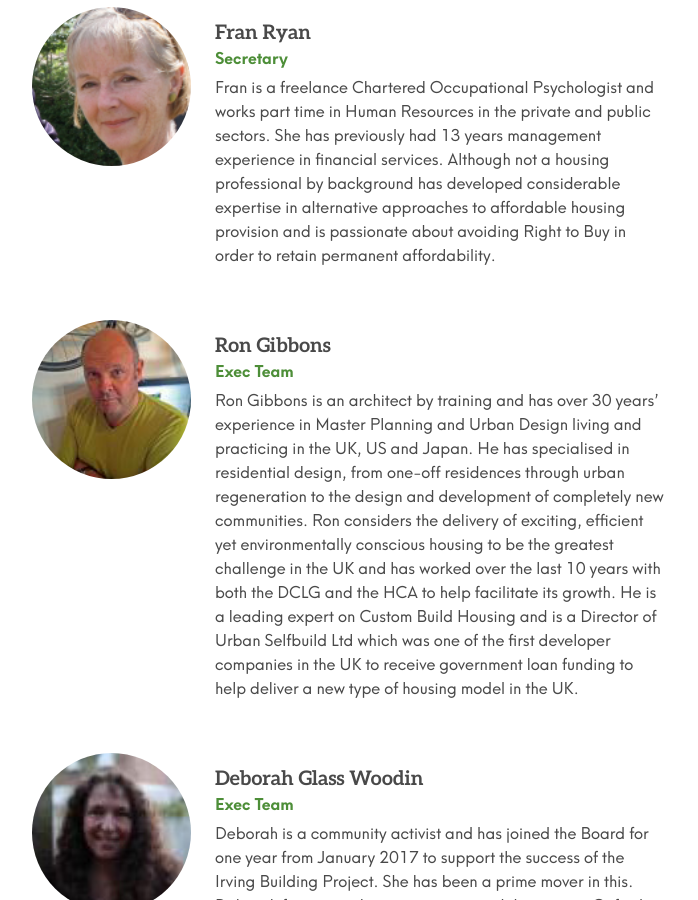
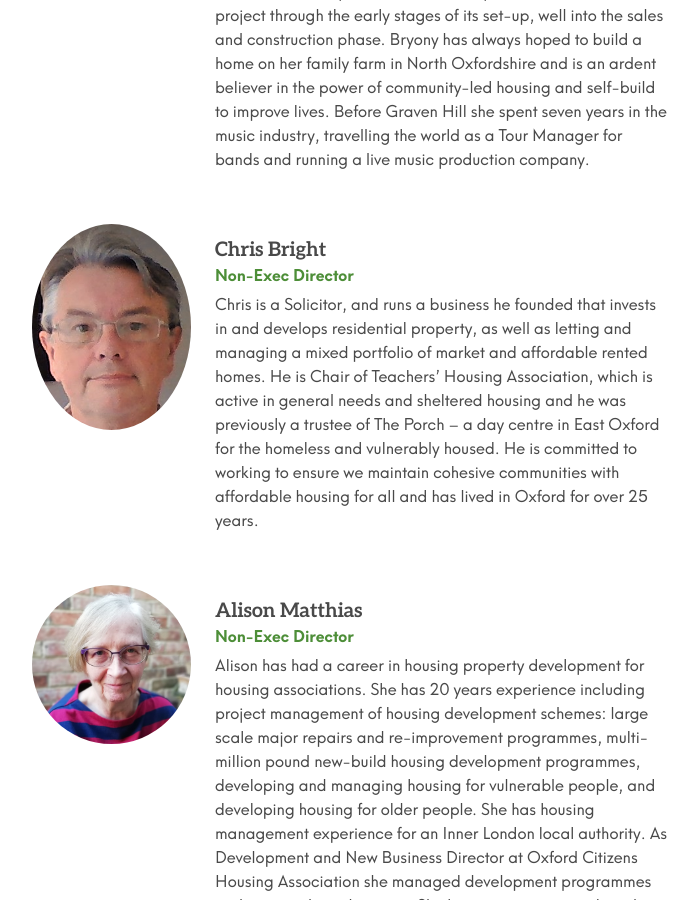
Before and after one commit to johnpuddephatt/oclt, a Jekyll site: the page built from _pages/about.md, in a window 1280 px wide and 900 px high, scrolled down 3090 px. Shown: the whole window, without its empty margins (308-1006 px from the left). Built offline with Jekyll 4.4.1, drawn with Linux system fonts in a browser that asks for light colours; some of the changed text lies outside the part shown.

Commit message:
Update from Forestry.io Charlie Fisher updated _data/people.yml

```diff
--- a/_data/people.yml
+++ b/_data/people.yml
@@ -1,25 +1,5 @@
 ---
 people:
-- name: Alison Matthias
-  role: Non-Exec Director
-  image: "/uploads/Alison Matthias SQUARE.jpg"
-  description: |-
-    Alison has had a career in housing property development for housing associations. She has 20 years experience including project management of housing development schemes: large scale major repairs and re-improvement programmes, multi-million pound new-build housing development programmes, developing and managing housing for vulnerable people, and developing housing for older people. She has housing management experience for an Inner London local authority. As Development and New Business Director at Oxford Citizens Housing Association she managed development programmes and procured new business. She has project managed stock transfer of a local authority estate to a Registered Provider.
-
-    Alison also has twelve years experience in Housing Policy and Strategy at Homes England, managing policy on environmental sustainability and existing homes. She completed a secondment as an Area Manager at HE, managing funding contracts with Registered Providers.
-- name: Bryony Harrington
-  role: Non-Exec Director
-  image: "/uploads/Bryony Harrington headshot BH 2019.jpg"
-  description: Bryony Harrington is the Manager of the Right to Build Task Force,
-    a government-supported body dedicated to helping local authorities, landowners
-    and community groups to scale up opportunities for owner-commissioned homes. Bryony
-    joined the Task Force from Graven Hill, the UK’s largest Custom and Self-Build
-    development where she helped coordinate the project through the early stages of
-    its set-up, well into the sales and construction phase. Bryony has always hoped
-    to build a home on her family farm in North Oxfordshire and is an ardent believer
-    in the power of community-led housing and self-build to improve lives. Before
-    Graven Hill she spent seven years in the music industry, travelling the world
-    as a Tour Manager for bands and running a live music production company.
 - name: John Bloxsom
   role: Development Manager
   description: John Bloxsom is a housing professional with wide ranging experience
@@ -75,6 +55,44 @@
     Build Housing and is a Director of Urban Selfbuild Ltd which was one of the first
     developer companies in the UK to receive government loan funding to help deliver
     a new type of housing model in the UK.
+- name: Bryony Harrington
+  role: Non-Exec Director
+  image: "/uploads/Bryony Harrington headshot BH 2019.jpg"
+  description: Bryony Harrington is the Manager of the Right to Build Task Force,
+    a government-supported body dedicated to helping local authorities, landowners
+    and community groups to scale up opportunities for owner-commissioned homes. Bryony
+    joined the Task Force from Graven Hill, the UK’s largest Custom and Self-Build
+    development where she helped coordinate the project through the early stages of
+    its set-up, well into the sales and construction phase. Bryony has always hoped
+    to build a home on her family farm in North Oxfordshire and is an ardent believer
+    in the power of community-led housing and self-build to improve lives. Before
+    Graven Hill she spent seven years in the music industry, travelling the world
+    as a Tour Manager for bands and running a live music production company.
+- name: Chris Bright
+  role: Non-Exec Director
+  image: "/uploads/Chris Bright photo.PNG"
+  description: Chris is a Solicitor, and runs a business he founded that invests in
+    and develops residential property, as well as letting and managing a mixed portfolio
+    of market and affordable rented homes. He is Chair of Teachers’ Housing Association,
+    which is active in general needs and sheltered housing and he was previously a
+    trustee of The Porch – a day centre in East Oxford for the homeless and vulnerably
+    housed. He is committed to working to ensure we maintain cohesive communities
+    with affordable housing for all and has lived in Oxford for over 25 years.
+- name: Alison Matthias
+  role: Non-Exec Director
+  image: "/uploads/Alison Matthias SQUARE.jpg"
+  description: |-
+    Alison has had a career in housing property development for housing associations. She has 20 years experience including project management of housing development schemes: large scale major repairs and re-improvement programmes, multi-million pound new-build housing development programmes, developing and managing housing for vulnerable people, and developing housing for older people. She has housing management experience for an Inner London local authority. As Development and New Business Director at Oxford Citizens Housing Association she managed development programmes and procured new business. She has project managed stock transfer of a local authority estate to a Registered Provider.
+
+    Alison also has twelve years experience in Housing Policy and Strategy at Homes England, managing policy on environmental sustainability and existing homes. She completed a secondment as an Area Manager at HE, managing funding contracts with Registered Providers.
+- name: Dr Sue Brownill
+  role: Non-Exec Director
+  image: "/uploads/people/suebrownill.jpg"
+  description: Sue Brownill is a Reader in Urban Policy and Governance at Oxford Brookes
+    University, whose research and teaching interests focus on the interaction of
+    communities with urban planning and regeneration. Sue has been a board member
+    of Oxford Citizens Housing Association since 2003 and before moving to Oxford
+    worked with community organisations in London’s Docklands.
 - name: Deborah Glass Woodin
   role: Exec Team
   image: "/uploads/people/DGW.jpg"
@@ -88,14 +106,6 @@
     member/manager of South Oxford Farmers and Community Market and is working to
     set up a local micro-dairy. She is a widow and the mother of two teenagers and
     has lived in South Oxford for 23 years.
-- name: Dr Sue Brownill
-  role: Non-Exec Director
-  image: "/uploads/people/suebrownill.jpg"
-  description: Sue Brownill is a Reader in Urban Policy and Governance at Oxford Brookes
-    University, whose research and teaching interests focus on the interaction of
-    communities with urban planning and regeneration. Sue has been a board member
-    of Oxford Citizens Housing Association since 2003 and before moving to Oxford
-    worked with community organisations in London’s Docklands.
 - name: Jock Coats
   role: Non-Exec Director
   image: "/uploads/people/Jock.jpg"
```
